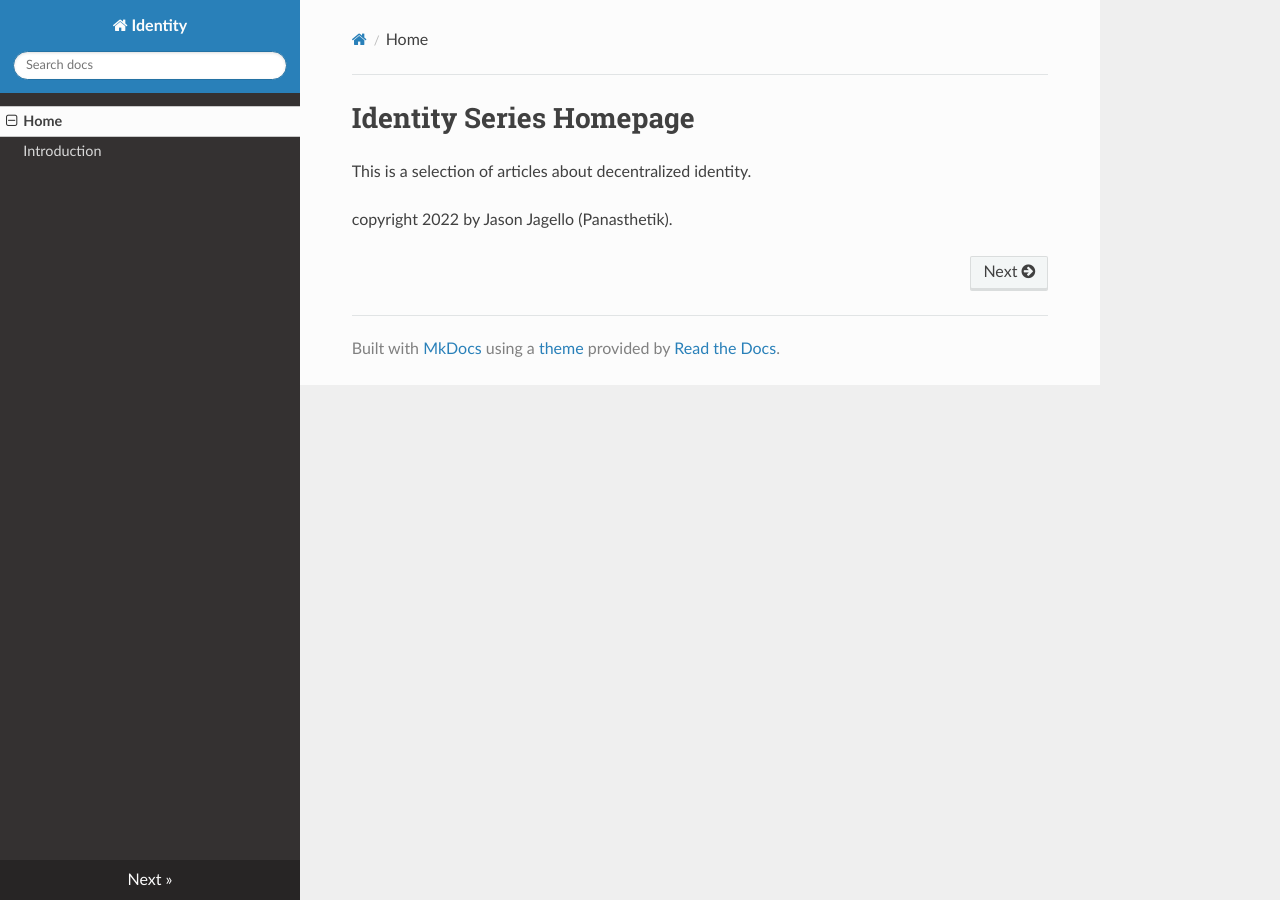
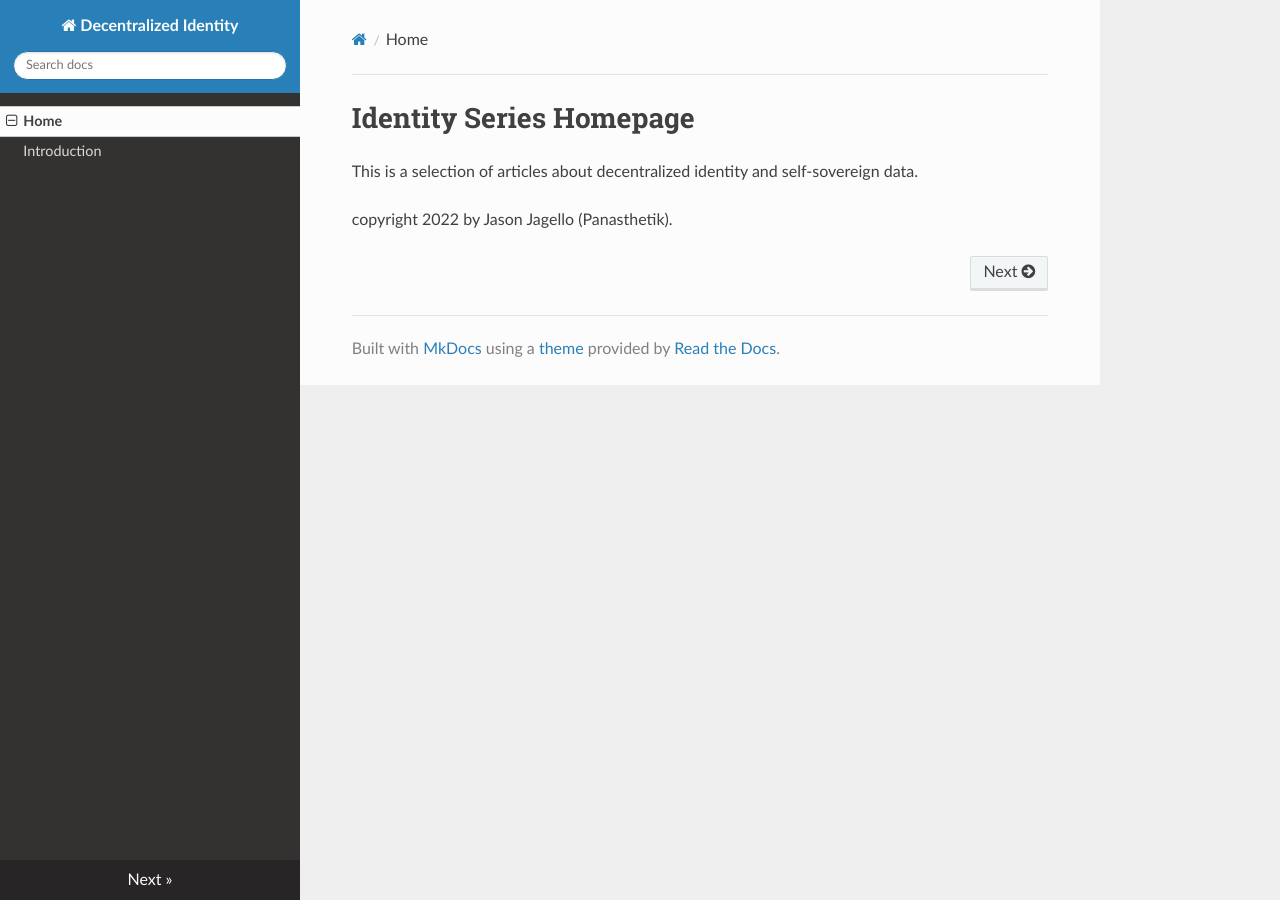
Before and after one commit to panasthetik2/identity-series, an MkDocs documentation site: the page built from docs/index.md, in a window 1280 px wide. Built offline with MkDocs 1.6.1, drawn with Linux system fonts in a browser that asks for light colours; nearby versions of some CDN libraries.

Commit message:
title change

```diff
--- a/docs/index.md
+++ b/docs/index.md
@@ -1,6 +1,6 @@
 # Identity Series Homepage
 
-This is a selection of articles about decentralized identity.
+This is a selection of articles about decentralized identity and self-sovereign data.
 
 copyright 2022 by Jason Jagello (Panasthetik).
 
--- a/mkdocs.yml
+++ b/mkdocs.yml
@@ -1,4 +1,4 @@
-site_name: Identity
+site_name: Decentralized Identity
 
 nav:
     - Home: index.md
```
